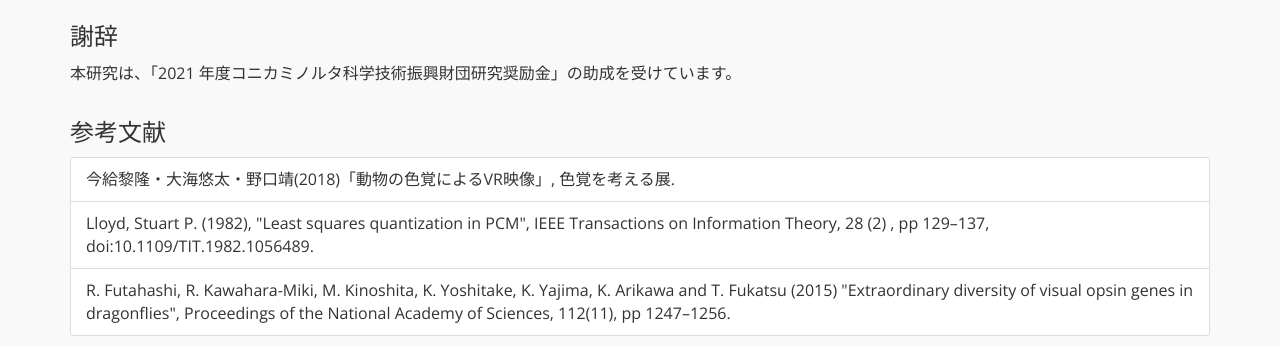
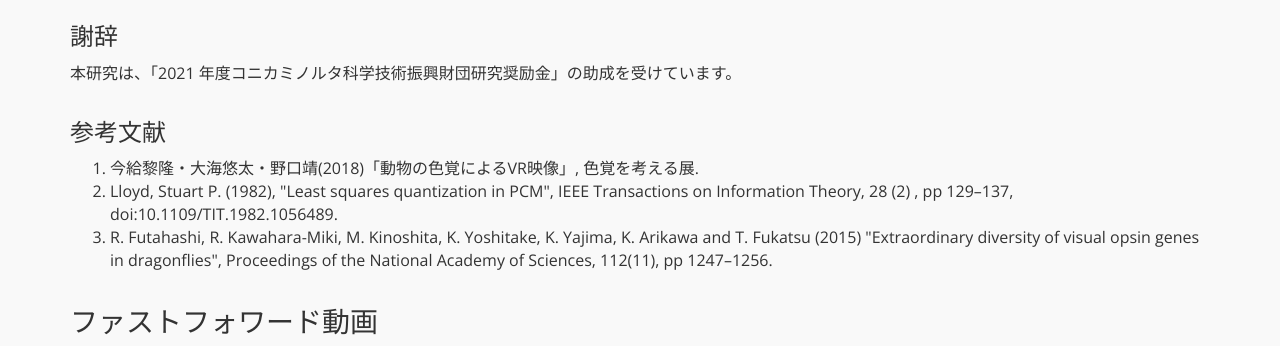
Before and after one commit to imagirelab/imagirelab.github.io, a plain HTML site: page public/digraj12th.html in a window 1280 px wide. Shown: the part 1876-2222 px from the top of the page. Drawn offline with nearby package versions, Linux system fonts and the light colour scheme; grey boxes are pictures that could not be loaded.

Commit message:
Update digraj12th.html

```diff
--- a/public/digraj12th.html
+++ b/public/digraj12th.html
@@ -188,10 +188,10 @@ footer .github-star-button {
     <div class="row">
       <div class="col-xs-12">
         <h3>参考文献</h3>
-        <ol class="list-group list-group-numbered">
-          <li class="list-group-item">今給黎隆・大海悠太・野口靖(2018)「動物の色覚によるVR映像」, 色覚を考える展.</li>
-          <li class="list-group-item">Lloyd, Stuart P. (1982), "Least squares quantization in PCM", IEEE Transactions on Information Theory, 28 (2) , pp 129–137, doi:10.1109/TIT.1982.1056489.</li>
-          <li class="list-group-item">R. Futahashi, R. Kawahara-Miki, M. Kinoshita, K. Yoshitake, K. Yajima, K. Arikawa and T. Fukatsu (2015) "Extraordinary diversity of visual opsin genes in dragonflies", Proceedings of the National Academy of Sciences, 112(11), pp 1247–1256.</li>
+        <ol>
+          <li>今給黎隆・大海悠太・野口靖(2018)「動物の色覚によるVR映像」, 色覚を考える展.</li>
+          <li>Lloyd, Stuart P. (1982), "Least squares quantization in PCM", IEEE Transactions on Information Theory, 28 (2) , pp 129–137, doi:10.1109/TIT.1982.1056489.</li>
+          <li>R. Futahashi, R. Kawahara-Miki, M. Kinoshita, K. Yoshitake, K. Yajima, K. Arikawa and T. Fukatsu (2015) "Extraordinary diversity of visual opsin genes in dragonflies", Proceedings of the National Academy of Sciences, 112(11), pp 1247–1256.</li>
         </ol>
       </div>
     </div>
```
